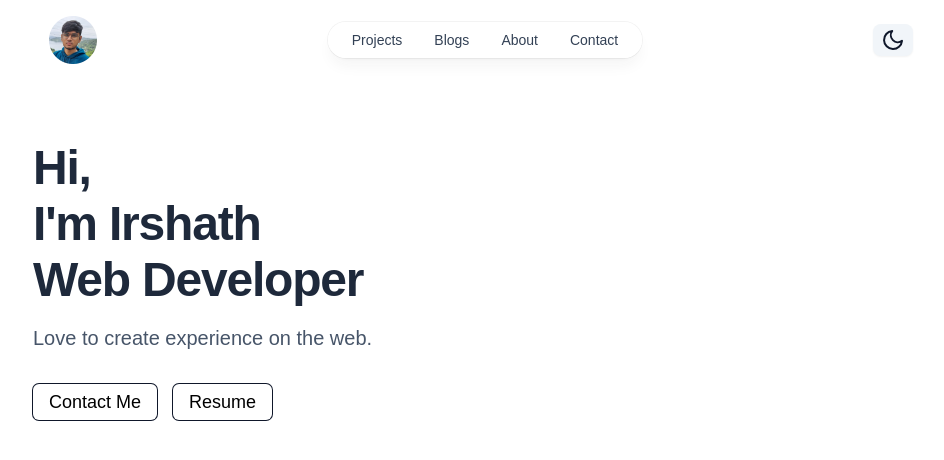
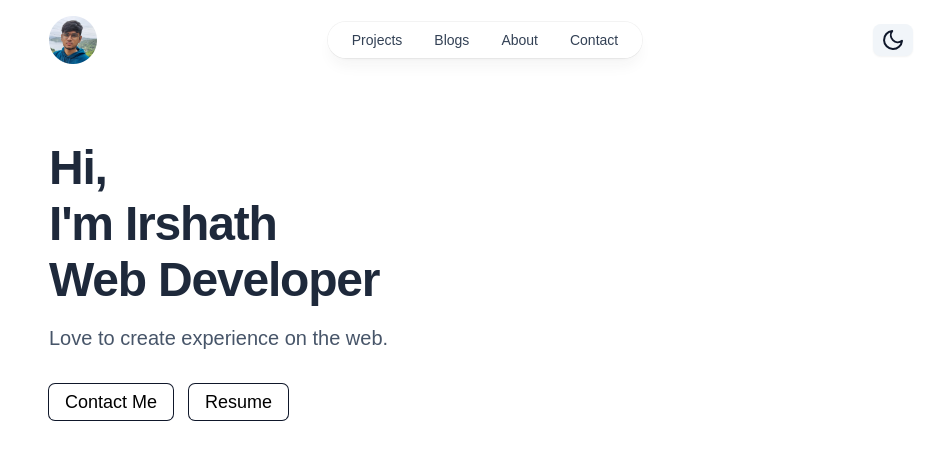
Before and after one commit to irshathcodes/irshath.com, a Next.js app: page / in a window 1280 px wide. Shown: the top 460 px of the page, without its empty margins (159-1103 px from the left). Built offline with nearby package versions, Linux system fonts and the light colour scheme; a web font is replaced by a local one.

Commit message:
styles: change padding

```diff
--- a/components/Hero.tsx
+++ b/components/Hero.tsx
@@ -3,7 +3,7 @@
 
 export default function Hero() {
 	return (
-		<section className="h-[calc(80vh-80px)]">
+		<section className="h-[calc(80vh-80px)] px-4">
 			<div className="mx-auto mt-16 flex h-full w-full flex-col  sm:items-start">
 				<h1 className=" text-4xl font-extrabold  capitalize  tracking-tight text-gray-800 dark:text-gray-200 sm:text-5xl">
 					<span className="block pb-2">hi,</span>
```
